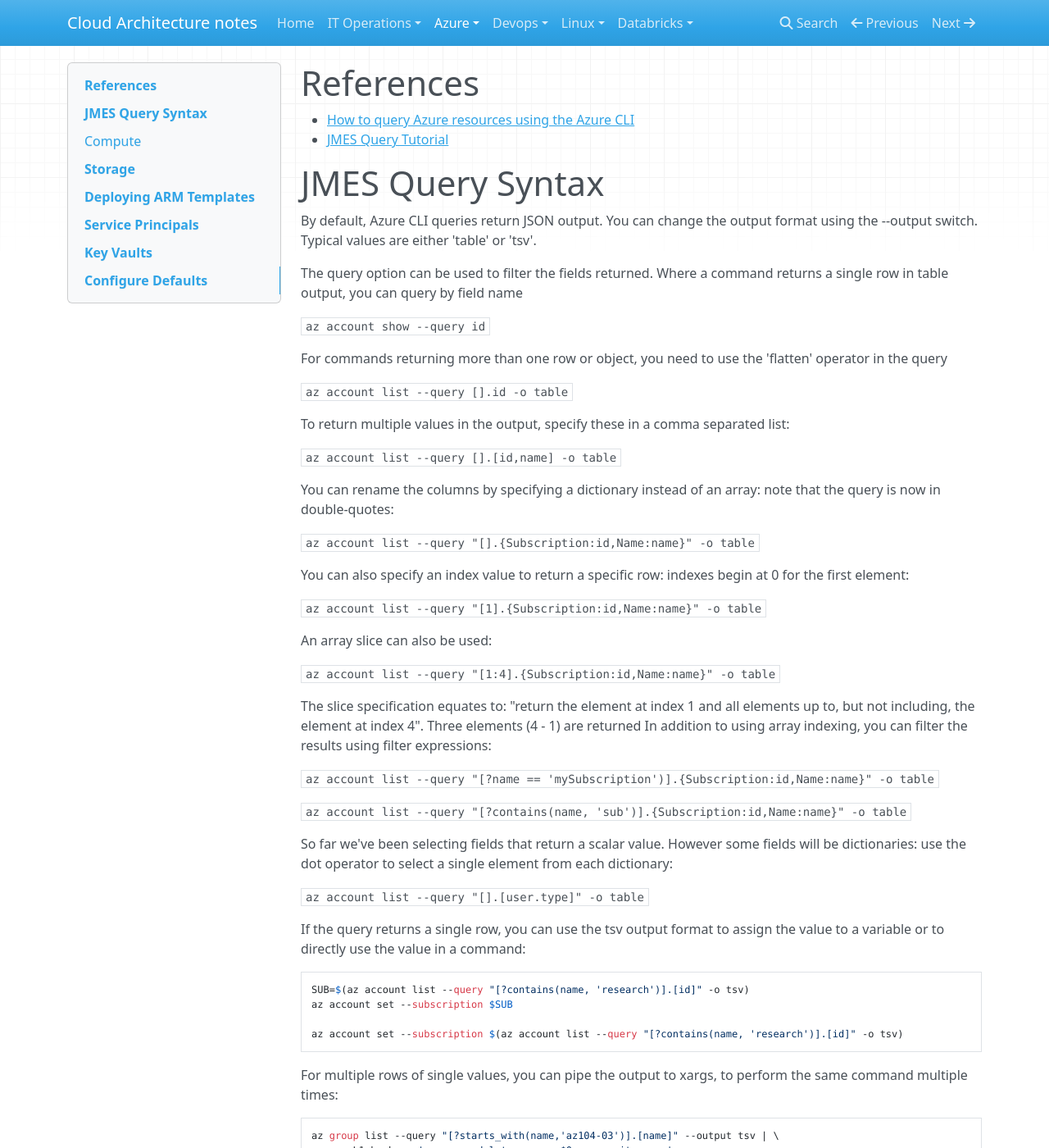
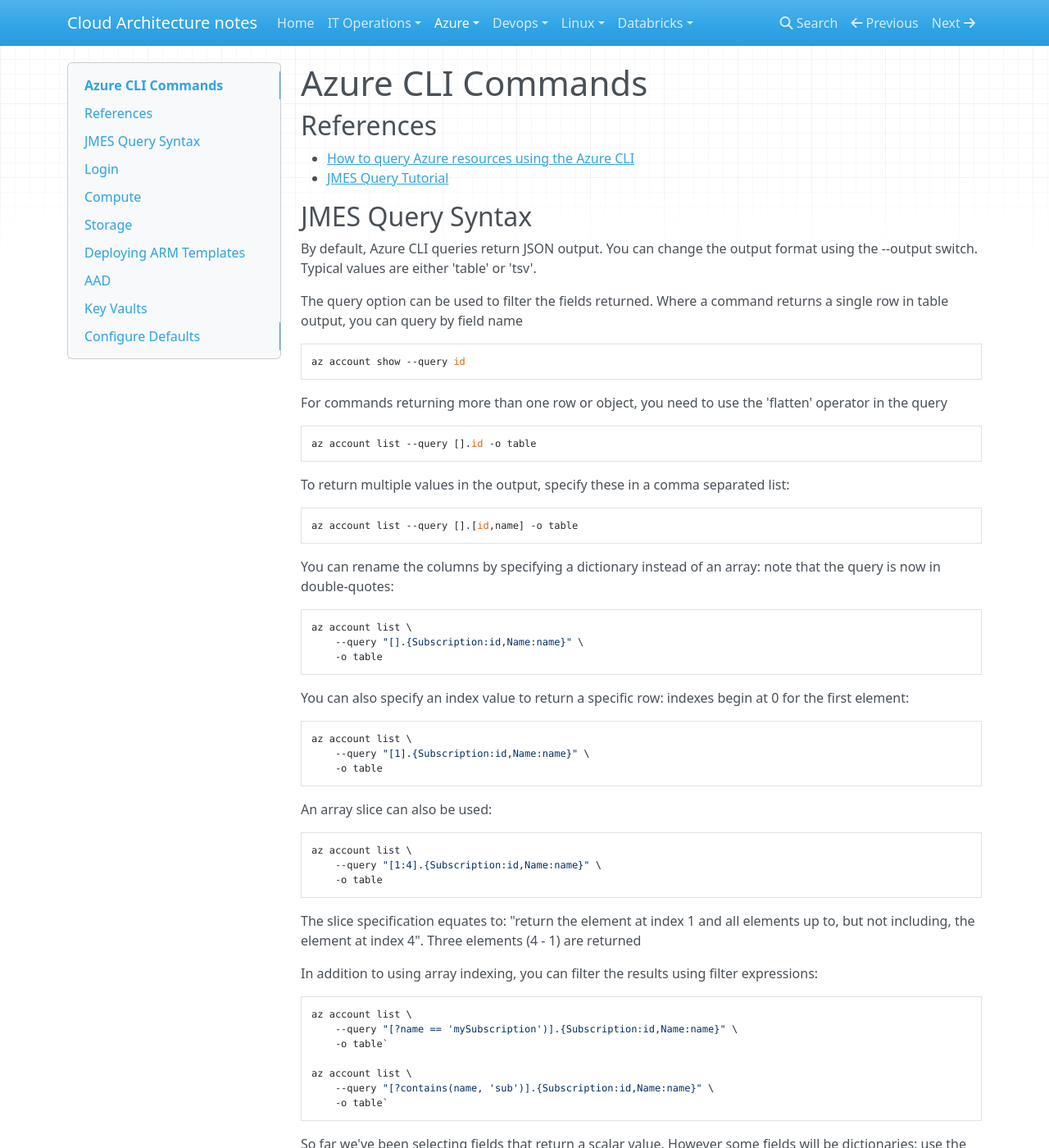
Before and after one commit to dram1964/cloudarchitect, an MkDocs documentation site: the page built from docs/azure/cli_commands.md, in a window 1280 px wide and 1400 px high. Shown: the whole window at 82% size. Built offline with MkDocs 1.6.1, drawn with Linux system fonts in a browser that asks for light colours; nearby versions of some CDN libraries; some of the changed text lies outside the part shown.

Commit message:
More tidy-ups

````diff
--- a/docs/azure/cli_commands.md
+++ b/docs/azure/cli_commands.md
@@ -1,9 +1,11 @@
-# References
+# Azure CLI Commands
+
+## References
 
 - [How to query Azure resources using the Azure CLI](https://techcommunity.microsoft.com/t5/itops-talk-blog/how-to-query-azure-resources-using-the-azure-cli/ba-p/360147)
 - [JMES Query Tutorial](http://jmespath.org/tutorial.html)
 
-# JMES Query Syntax
+## JMES Query Syntax
 
 By default, Azure CLI queries return JSON output. You can change the output format
 using the --output switch. Typical values are either 'table' or 'tsv'.
@@ -11,71 +13,121 @@
 The query option can be used to filter the fields returned. Where a command
 returns a single row in table output, you can query by field name
 
-`az account show --query id`
+```bash
+az account show --query id
+```
 
 For commands returning more than one row or object, you need to use the 'flatten' operator in the query
 
-`az account list --query [].id -o table`
+```bash
+az account list --query [].id -o table
+```
 
 To return multiple values in the output, specify these in a comma separated list:
 
-`az account list --query [].[id,name] -o table`
+```bash
+az account list --query [].[id,name] -o table
+```
 
 You can rename the columns by specifying a dictionary instead of an array: note that the query is now in double-quotes:
 
-`az account list --query "[].{Subscription:id,Name:name}" -o table`
+```bash
+az account list \
+    --query "[].{Subscription:id,Name:name}" \
+    -o table
+```
 
 You can also specify an index value to return a specific row: indexes begin at 0 for the first element:
 
-`az account list --query "[1].{Subscription:id,Name:name}" -o table`
+```bash
+az account list \
+    --query "[1].{Subscription:id,Name:name}" \
+    -o table
+```
 
 An array slice can also be used:
 
-`az account list --query "[1:4].{Subscription:id,Name:name}" -o table`
+```bash
+az account list \
+    --query "[1:4].{Subscription:id,Name:name}" \
+    -o table
+```
 
 The slice specification equates to: "return the element at index 1 and all
 elements up to, but not including, the element at index 4". Three elements (4 - 1) are returned
+
 In addition to using array indexing, you can filter the results using filter
 expressions:
 
-`az account list --query "[?name == 'mySubscription')].{Subscription:id,Name:name}" -o table`
+```bash
+az account list \
+    --query "[?name == 'mySubscription')].{Subscription:id,Name:name}" \
+    -o table`
 
-`az account list --query "[?contains(name, 'sub')].{Subscription:id,Name:name}" -o table`
+az account list \
+    --query "[?contains(name, 'sub')].{Subscription:id,Name:name}" \
+    -o table`
+```
 
-So far we've been selecting fields that return a scalar value. However some fields will be dictionaries: use the dot operator to select a single element from each dictionary:
+So far we've been selecting fields that return a scalar value. However some
+fields will be dictionaries: use the dot operator to select a single element
+from each dictionary:
 
-`az account list --query "[].[user.type]" -o table`
+```bash
+az account list --query "[].[user.type]" -o table`
+```
 
-If the query returns a single row, you can use the tsv output format to assign the value to a variable or to directly use the value in a command:
+If the query returns a single row, you can use the tsv output format to
+assign the value to a variable or to directly use the value in a command:
 
-    SUB=$(az account list --query "[?contains(name, 'research')].[id]" -o tsv)
-    az account set --subscription $SUB
+```bash
+SUB=$(az account list --query "[?contains(name, 'research')].[id]" -o tsv)
+az account set --subscription $SUB
 
-    az account set --subscription $(az account list --query "[?contains(name, 'research')].[id]" -o tsv)
+az account set --subscription $(az account list --query "[?contains(name, 'research')].[id]" -o tsv)
+```
 
 For multiple rows of single values, you can pipe the output to xargs, to perform the same
 command multiple times:
 
-    az group list --query "[?starts_with(name,'az104-03')].[name]" --output tsv | \
-    xargs -L1 bash -c 'az group delete --name $0 --no-wait --yes'
+```bash
+az group list --query "[?starts_with(name,'az104-03')].[name]" --output tsv | \
+xargs -L1 bash -c 'az group delete --name $0 --no-wait --yes'
+```
 
 You can capture multiple values in an ENV variable and use a foreach loop to iterate:
 
-    VM_NAMES=$(az vm list --query [].[name] -o tsv)
-    for n in $VM_NAMES; do echo "on $n now"; done
+```bash
+VM_NAMES=$(az vm list --query [].[name] -o tsv)
+for n in $VM_NAMES; do echo "on $n now"; done
+```
 
 Or you can capture the output in an array, by enclosing the rvalue in round brackets:
 
-    SUB=($(az account show --query [id, name] -o tsv))
-    echo "ID: ${SUB[0]}"
-    echo "Name: ${SUB[1]}"
-
-
+```bash
+SUB=($(az account show --query [id, name] -o tsv))
+echo "ID: ${SUB[0]}"
+echo "Name: ${SUB[1]}"
+```
 Replace placeholder data in an environment variable:
 
-    JSON_DATA=$(cat somejsonfile.json)
-    # replace <name> with 'Example Text'
-    JSON_DATA=${JSON_DATA//<name>/Example Text}
+```bash
+JSON_DATA=$(cat somejsonfile.json)
+
+# replace <name> with 'Example Text'
+JSON_DATA=${JSON_DATA//<name>/Example Text}
+```
+
+## Login
+
+The `az login` command can be used to authenticate to Azure. Without any additional
+parameters, the command will attempt to launch a browser to complete an interactive
+logon. If no browser is available, then the command defaults back to the old-style
+device-code logon. Use the `--use-device-code` logon switch to force old-style
+device-code logon.
+
+The `--allow-no-subscriptions` parameter can be used for tenant-level access. The
+`--tenant` option allows you to specify the tenant to logon to.
 
 ## Compute
 
@@ -95,10 +147,12 @@
 VM, you can use the following command to check available sizes for cluster the VM is deployed
 to:
 
-    az vm list-vm-resize-options \
+```bash
+az vm list-vm-resize-options \
     --resource-group learn-6e62a4e5-3f38-4461-aa16-2a0149360363 \
     --name SampleVM \
     --output table
+```
 
 Once you have identified the desired VM size, run `az vm resize` to resize the VM.
 
@@ -109,93 +163,113 @@
 
 `az vm open-port --port $port_number` to open a port on a running VM.
 
-# Storage
+## Storage
+
 Create a storage account and container
 
-    RESOURCE_GROUP_NAME={{ page.resgroup }}
-    LOCATION=uksouth
-    STORAGE_ACCOUNT_NAME={{ page.stgname }}
-    CONTAINER_NAME={{ page.containername }}
+```bash
+RESOURCE_GROUP_NAME={{ page.resgroup }}
+LOCATION=uksouth
+STORAGE_ACCOUNT_NAME={{ page.stgname }}
+CONTAINER_NAME={{ page.containername }}
 
-    az group create --name $RESOURCE_GROUP_NAME --location $LOCATION
+az group create --name $RESOURCE_GROUP_NAME --location $LOCATION
 
-    az storage account create \
+az storage account create \
     --resource-group $RESOURCE_GROUP_NAME \
     --name $STORAGE_ACCOUNT_NAME --sku Standard_LRS \
     --encryption-services blob
 
-    az storage container create \
+az storage container create \
     --name $CONTAINER_NAME \
     --account-name $STORAGE_ACCOUNT_NAME
-
+```
 
 Upload a file to blob storage:
 
-	az storage blob upload \
+```bash
+az storage blob upload \
     --account-name $STORAGE_ACCOUNT_NAME \
     --container-name $CONTAINER_NAME \
     --file $FILE_NAME --name $CONTAINER_FILE
+```
 
 Upload a folder to blob storage:
 
-	az storage blob upload-batch \
+```bash
+az storage blob upload-batch \
     --destination $CONTAINER_NAME \
     --account-name $STORAGE_ACCOUNT_NAME \
     --destination-path $CONTAINER_FOLDER \
     --source $LOCAL_FOLDER
+```
 
 List Storage Account keys:
 
-`az storage account keys list --account-name $STORAGE_ACCOUNT_NAME`
+```bash
+az storage account keys list --account-name $STORAGE_ACCOUNT_NAME`
+```
 
 Generate and capture SAS keys to access a storage container:
 
-    ACCOUNT_KEY=$(az storage account keys list \
+```bash
+ACCOUNT_KEY=$(az storage account keys list \
     --resource-group $RESOURCE_GROUP_NAME \
     --account-name $STORAGE_ACCOUNT_NAME
     --query '[0].value' -o tsv)
 
-    END_DATE=date -u -d "1 year" '+%Y-%m-%dT%H:%MZ'
+END_DATE=date -u -d "1 year" '+%Y-%m-%dT%H:%MZ'
 
-    SAS_KEY=$(az storage container generate-sas \
+SAS_KEY=$(az storage container generate-sas \
     -n $CONTAINER_NAME \
     --account-key $ACCOUNT_KEY \
     --account-name $STORAGE_ACCOUNT_NAME \
     --https-only \
     --permissions dlrw \
     --expiry $END_DATE -o tsv)
+```
 
 The 'azcopy' command can also be used to move data quickly into and out of Azure
 Storage Accounts. Logon to Azure:
 
-    azcopy login
+```bash
+azcopy login
+```
 
 Create a container:
 
-    azcopy make 'https://${STORAGE_ACCOUNT_NAME}.blob.core.windows.net/${CONTAINER_NAME}'
+```bash
+azcopy make 'https://${STORAGE_ACCOUNT_NAME}.blob.core.windows.net/${CONTAINER_NAME}'
+```
 
 Copy a folder to the container (creates the *data_folder* folder in the target container):
 
-    azcopy copy '/data/data_folder' 'https://${STORAGE_ACCOUNT_NAME}.blob.core.windows.net/${CONTAINER_NAME}'
+```bash
+azcopy copy '/data/data_folder' \
+    'https://${STORAGE_ACCOUNT_NAME}.blob.core.windows.net/${CONTAINER_NAME}'
+```
 
+## Deploying ARM Templates
 
-# Deploying ARM Templates
 Deploy infrastructure from an ARM Template:
 
-    RESOURCE_GROUP=$RESOURCE_GROUP_NAME
-    TEMPLATE_FILE=/path/to/template.json
+```bash
+RESOURCE_GROUP=$RESOURCE_GROUP_NAME
+TEMPLATE_FILE=/path/to/template.json
 
-    az group deployment create \
+az group deployment create \
     --name blanktemplate \
     --resource-group $RESOURCE_GROUP \
     --template-file $TEMPLATE_FILE
+```
 
 
 Sample Templates are available from the [Azure Quickstart Repo](https://github.com/Azure/azure-quickstart-templates)
 
 You can start with a blank template:
 
-    {
+```json
+{
     "$schema": "https://schema.management.azure.com/schemas/2019-04-01/deploymentTemplate.json#",
     "contentVersion": "1.0.0.0",
     "parameters": {},
@@ -203,48 +277,51 @@
     "variables": {},
     "resources": [],
     "outputs": {}
-    }
-
+}
+```
 
 You can then add resources as you expand the deployment. For instance to add a storage account,
 add a storage account resource to the template:
 
-    "resources": [{
-        "name": "learn132uksstorage",
-        "type": "Microsoft.Storage/storageAccounts",
-        "apiVersion": "2021-04-01",
-        "tags": {
-            "displayName": "learn132uksstorage"
-        },
-        "location": "[resourceGroup().location]",
-        "kind": "StorageV2",
-        "sku": {
-            "name": "Standard_LRS",
-            "tier": "Standard"
-        }
-        "properties": {
-            "supportsHttpsTrafficOnly": true
-        }
-    }],
-
+```json
+"resources": [{
+    "name": "learn132uksstorage",
+    "type": "Microsoft.Storage/storageAccounts",
+    "apiVersion": "2021-04-01",
+    "tags": {
+        "displayName": "learn132uksstorage"
+    },
+    "location": "[resourceGroup().location]",
+    "kind": "StorageV2",
+    "sku": {
+        "name": "Standard_LRS",
+        "tier": "Standard"
+    }
+    "properties": {
+        "supportsHttpsTrafficOnly": true
+    }
+}],
+```
 
 Then you can create a new deployment using:
 
-    templateFile="azuredeploy.json"
-    today=$(date +"%d-%b-%Y")
-    DeploymentName="addstorage-"$today
+```bash
+templateFile="azuredeploy.json"
+today=$(date +"%d-%b-%Y")
+DeploymentName="addstorage-"$today
 
-    az deployment group create \
+az deployment group create \
     --name $DeploymentName \
     --resource-group $RESOURCE_GROUP \
     --template-file $templateFile
-
+```
 
 You can make your template re-useable by using parameters instead of hard-coded values. For instance,
 to use a parameter to specify the Storage Account type, add the following parameter to the parameters
 section:
 
-    "parameters":{
+```json
+"parameters":{
     "storageAccountType": {
         "type": "string",
         "defaultValue": "Standard_LRS",
@@ -255,64 +332,68 @@
             "Premium_LRS"
         ],
         "metadata": {
-        "description": "Storage Account type"
+            "description": "Storage Account type"
         }
     },
-    },
-
+},
+```
 
 Then replace the hard-coded value for the Storage Account type:
 
-    "resources": [{
-        "name": "learn132uksstorage",
-        "type": "Microsoft.Storage/storageAccounts",
-        "apiVersion": "2021-04-01",
-        "tags": {
-            "displayName": "learn132uksstorage"
-        },
-        "location": "[resourceGroup().location]",
-        "kind": "StorageV2",
-        "sku": {
-            "name": "[parameters('storageAccountType')]"
-        }
-        "properties": {
-            "supportsHttpsTrafficOnly": true
-        }
-    }],
-
+```json
+"resources": [{
+    "name": "learn132uksstorage",
+    "type": "Microsoft.Storage/storageAccounts",
+    "apiVersion": "2021-04-01",
+    "tags": {
+        "displayName": "learn132uksstorage"
+    },
+    "location": "[resourceGroup().location]",
+    "kind": "StorageV2",
+    "sku": {
+        "name": "[parameters('storageAccountType')]"
+    }
+    "properties": {
+        "supportsHttpsTrafficOnly": true
+    }
+}],
+```
 
 When you deploy the template, you can give a value for the parameter, otherwise the default value
 is used:
 
-    templateFile="azuredeploy.json"
-    today=$(date +"%d-%b-%Y")
-    DeploymentName="use-stg-parameter-"$today
+```bash
+templateFile="azuredeploy.json"
+today=$(date +"%d-%b-%Y")
+DeploymentName="use-stg-parameter-"$today
 
-    az deployment group create \
+az deployment group create \
     --name $DeploymentName \
     --resource-group $RESOURCE_GROUP \
     --template-file $templateFile
     --parameters storageAccountType=Standard_LRS
-
+```
 
 Template deployments also allow you to specify outputs that will be returned after a successful
 deployment. The reference() function can be used to retrieve the runtime state of the resource:
 
-    "outputs": {
-      "storageEndpoint": {
-        "type": "object",
-        "value": "[reference('learntemplatestorage123').primaryEndpoints]"
-      }
+```json
+"outputs": {
+    "storageEndpoint": {
+    "type": "object",
+    "value": "[reference('learntemplatestorage123').primaryEndpoints]"
     }
-
+}
+```
 
 We can also add a parameter for the Storage Account Name, and additionally specify allowed values for
 any of our parameters. A completed ARM template could now look something like this:
 
-    {
-        "$schema": "https://schema.management.azure.com/schemas/2019-04-01/deploymentTemplate.json#",
-        "contentVersion": "1.0.0.0",
-        "parameters": {
+```json
+{
+    "$schema": "https://schema.management.azure.com/schemas/2019-04-01/deploymentTemplate.json#",
+    "contentVersion": "1.0.0.0",
+    "parameters": {
         "storageName": {
             "type": "string",
             "minLength": 3,
@@ -338,33 +419,59 @@
                 "description": "Allowed SKUs for Storage Accounts"
             }
         }
+    },
+    "functions": [],
+    "variables": {},
+    "resources": [{
+        "name": "[parameters('storageName')]",
+        "type": "Microsoft.Storage/storageAccounts",
+        "apiVersion": "2021-04-01",
+        "tags": {
+            "displayName": "[parameters('storageName')]"
         },
-        "functions": [],
-        "variables": {},
-        "resources": [{
-            "name": "[parameters('storageName')]",
-            "type": "Microsoft.Storage/storageAccounts",
-            "apiVersion": "2021-04-01",
-            "tags": {
-                "displayName": "[parameters('storageName')]"
-            },
-            "location": "[resourceGroup().location]",
-            "kind": "StorageV2",
-            "sku": {
-                "name": "[parameters('storageSKU')]",
-                "tier": "Standard"
-            }
-        }],
-        "outputs": {
-            "storageEndpoint": {
-                "type": "object",
-                "value": "[reference(parameters('storageName')).primaryEndpoints]"
-            }
+        "location": "[resourceGroup().location]",
+        "kind": "StorageV2",
+        "sku": {
+            "name": "[parameters('storageSKU')]",
+            "tier": "Standard"
+        }
+    }],
+    "outputs": {
+        "storageEndpoint": {
+            "type": "object",
+            "value": "[reference(parameters('storageName')).primaryEndpoints]"
         }
     }
+}
+```
 
+## AAD
 
-# Service Principals
+Get a list of users by Job Title:
+
+```bash
+az ad user list \
+    --query "[?jobTitle=='Manager'].{ department: department, name: displayName, jobTitle: jobTitle, pname: userPrincipalName }" \
+    --output table
+```
+
+List AD Groups by displayName:
+
+```bash
+az ad group list \
+    --query "[?contains(displayName,'Education')].{ name: displayName }" \
+    --output tsv
+```
+
+List members of the Education Department AD Group:
+
+```bash
+az ad group member list \
+    --group "Education Department" \
+    --query "[].{ name: displayName }" \
+    --output tsv
+```
+
 Create a service principal with Contributor role on the specified subscription:
 
 	az ad sp create-for-rbac \
@@ -377,21 +484,23 @@
     az keyvault set-policy --name $KEYVAULT_NAME \
     --secret-permissions get list --object-id $SP_OBJECT_ID
 
+## Key Vaults
 
-# Key Vaults
 Create a Key Vault and add a secret:
 
-    az keyvault create --name $KEYVAULT_NAME \
+```bash
+az keyvault create --name $KEYVAULT_NAME \
     --resource-group $RESOURCE_GROUP_NAME \
     --location $LOCATION --tags $TAG_VALUE
 
-    az keyvault secret set \
+az keyvault secret set \
     --vault-name $KEYVAULT_NAME \
     --name client-id --value $SECRET_VALUE
+```
 
+## Configure Defaults
 
-# Configure Defaults
-The az configure command can be used to set and unset default parameter values. To set
+The `az configure` command can be used to set and unset default parameter values. To set
 a default resource group for each az command use:
 
 `az configure --defaults group=$RESOURCE_GROUP`
````
Also changed, not shown: docs/devops/terraform/blocks.md (+1 -1 lines), docs/devops/terraform/functions.md (+42 -10 lines), docs/devops/terraform/intro.md (+8 -2 lines).
